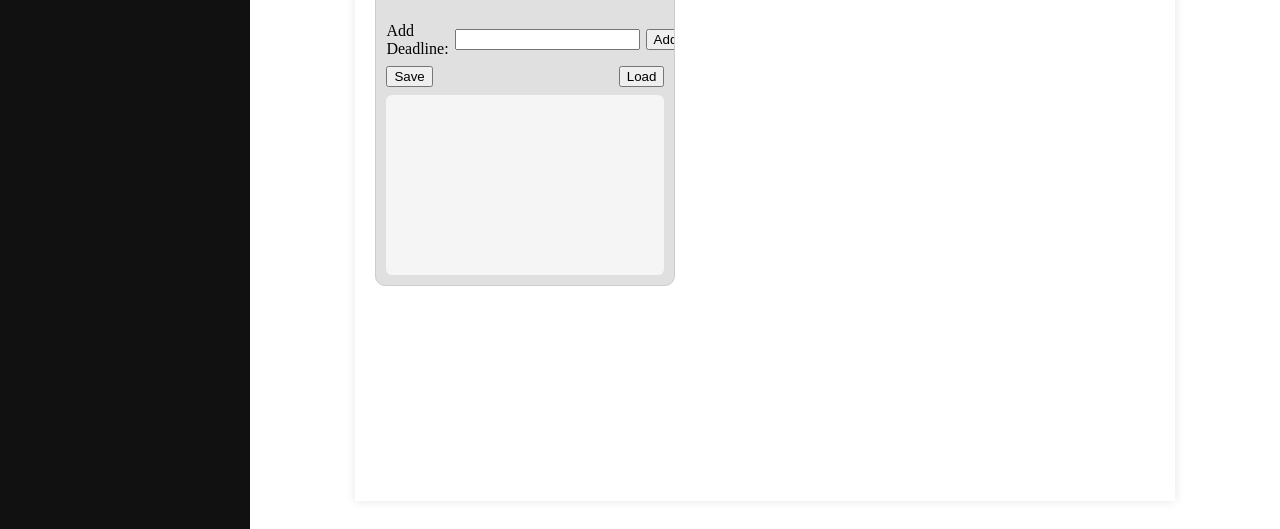
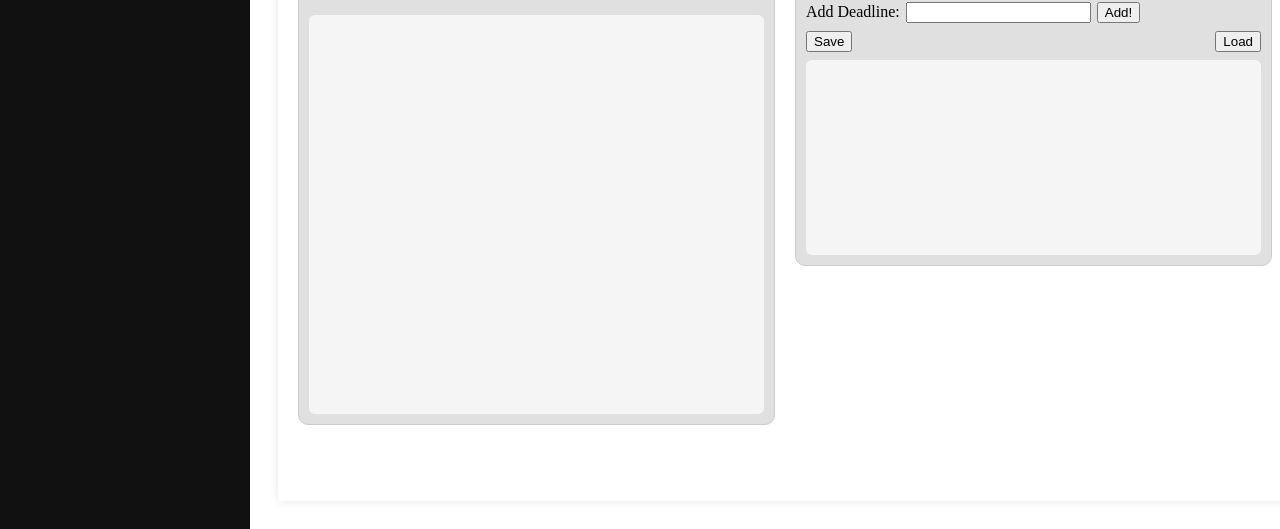
Before and after one commit to AshleySantana/HCDD411-FullStack-Activity, a plain HTML site: page index.html in a window 1280 px wide. Shown: the part 327-856 px from the top of the page. Drawn offline with Linux system fonts and the light colour scheme; no server answers.

Commit message:
Enhance README, update HTML structure, add gallery view, and implement server functionality

```diff
--- a/index.html
+++ b/index.html
@@ -23,16 +23,25 @@
     <div id="main" class="container">
       <h1 class="welcomeBanner">Welcome to Your MUSEuem</h1>
       <p>This is a simple HTML page with linked CSS for styling.</p>
+       <!-- This is showing where the Exbit Progress will go and Deadline -->
     <div class="dashboard">
-        <!-- This is showing where the Exbit Progress will go and Deadline -->
+      <div class = "galleryCard">
+        <h1>Gallery View</h1>
+        <div class="galleryWrapper">
+        </div>
+        </div>
+  <!-- end of gallery  -->
         <div class="deadlineCard">
+        <!-- Fixed top section -->
         <div class="dlTop">
           <h2>Deadlines</h2>
+
           <div class="inputBar">
             <label for="module">Add Deadline:</label>
             <input type="text" id="module" />
             <button id="btn_add" class="tufte-button">Add!</button>
           </div>
+
           <div class="buttonBar">
             <button id="btn_save" class="tufte-button">Save</button>
             <button id="btn_load" class="tufte-button">Load</button>
@@ -43,14 +52,8 @@
     </div>
   </div>
 </div>
-      </div>
 
     </div>
-
-
-
-
-
     <script src="script.js" defer></script>
   </body>
 </html>
--- a/script.js
+++ b/script.js
@@ -7,43 +7,8 @@ function closeNav() {
   document.getElementById("main").style.marginLeft = "0";
 }
 
-// Calls the function
-getChicagoInstitutedata();
+// Moved call to script.js
 
-// THIS CALLS THE ART INSTITUTE OF CHIACAGO DATA AND PUTS THE TITLES INTO THE DROPDOWN (ONLY DOES IT FOR THE FIRST PAFE OF 100 WORKS)
-function getChicagoInstitutedata() {
-
-    // Create a new XMLHttpRequest object for making an HTTP request
-    const request = new XMLHttpRequest();
-
-    // Configure the request with the HTTP method (GET), the API URL (put the fields I want and makes the limit on the page 100), and set it to asynchronous
-    request.open( "GET", "https://api.artic.edu/api/v1/artworks?fields=id,title,artist_display&limit=100",true);
-
-    // What should happen once the request is loaded!
-    request.onload = function () {
-
-        // Parse the JSON response into a JavaScript object
-        data = JSON.parse(this.response);
-
-        // Loop through each artwork item in the response data
-        // data.data means data the JSON parse thing steping into the data of that
-        data.data.forEach((art) => {
-        console.log(`${art.title}`)
-        });
-
-        // Check if the request was successful (HTTP status code 200)
-        if (request.status == 200) {
-            console.log("Response OK");
-            console.log(data);
-        } else {
-            console.log(`Error occured: Status ${request.status}`);
-        }
-
-    };
-
-    // Send the HTTP request to the server
-    request.send();
-}
 // Deadlines  feature
 const addAListItem = (text) => {
     /*
--- a/styles.css
+++ b/styles.css
@@ -141,6 +141,51 @@
   background-color: #555;
 }
 
+/*Gallery View*/
+/*TODO: add side scrolling depending on what we populate here */
+.galleryCard {
+  display: flex;
+  flex-direction: column;
+  width: 400px;
+  height: 90%; /* total height */
+  background-color: #e0e0e0;
+  border: 1px solid #ccc;
+  border-radius: 10px;
+  box-sizing: border-box;
+  overflow: hidden;
+  padding: 10px;
+}
+.galleryWrapper {
+  flex: 1;
+  overflow-y: auto;
+  background-color: #f5f5f5;
+  border-radius: 6px;
+  padding: 6px;
+  margin-top: 8px;
+  min-height: 0;
+}
+.dashboard {
+  display: flex;
+  flex-direction: row;  /* arrange items horizontally */
+  gap: 20px;           /* space between cards */
+  justify-content: center; /* center the cards horizontally */
+  align-items: flex-start; /* align cards to the top */
+  width: 100%;
+  max-width: 1200px;   /* prevent stretching too wide */
+  margin: 0 auto;      /* center the dashboard itself */
+  padding: 20px;
+  background-color: #ffffff;
+  box-shadow: 0 0 10px rgba(0, 0, 0, 0.1);
+}
+
+/* Update card styles to make them more consistent */
+.galleryCard,
+.deadlineCard {
+  flex: 1;            /* make cards share available space equally */
+  min-width: 300px;   /* prevent cards from becoming too narrow */
+  max-width: 500px;   /* prevent cards from becoming too wide */
+  margin: 0;          /* remove any default margins */
+}
 /* Style page content - use this if you want to push the page content to the right when you open the side navigation */
 #main {
   transition: margin-left 0.5s;
@@ -155,6 +200,18 @@
   }
   .sidenav a {
     font-size: 18px;
+  }
+}
+@media screen and (max-width: 768px) {/* Add for the dashboard panel */
+  .dashboard {
+    flex-direction: column; /* stack cards vertically on smaller screens */
+    align-items: stretch;   /* stretch cards to full width */
+  }
+
+  .galleryCard,
+  .deadlineCard {
+    width: 100%;
+    max-width: none;
   }
 }
 /* End of header info */
```
Also changed, not shown: deadline.html (+3 -0 lines), server.js (added, +64 -0 lines), README.md, app.js (deleted). Lines whose indentation alone changed are shown as unchanged.
